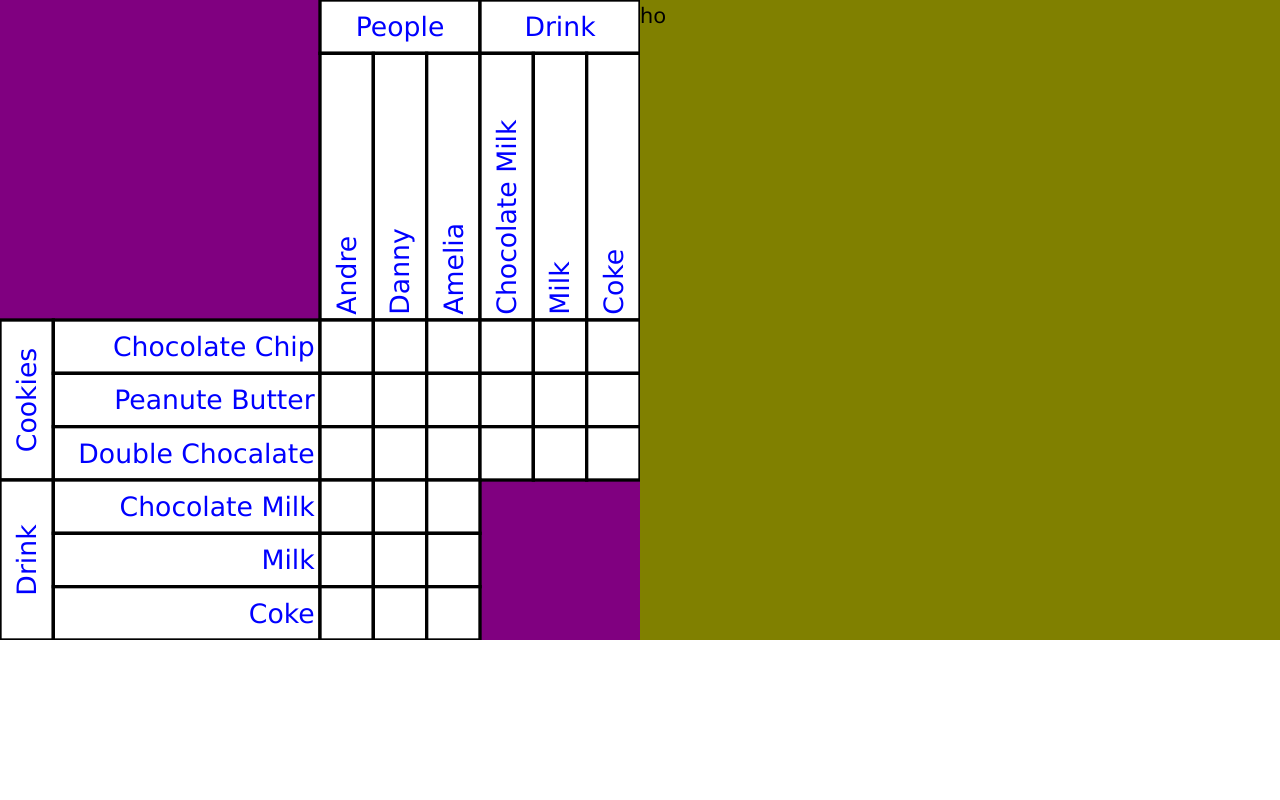
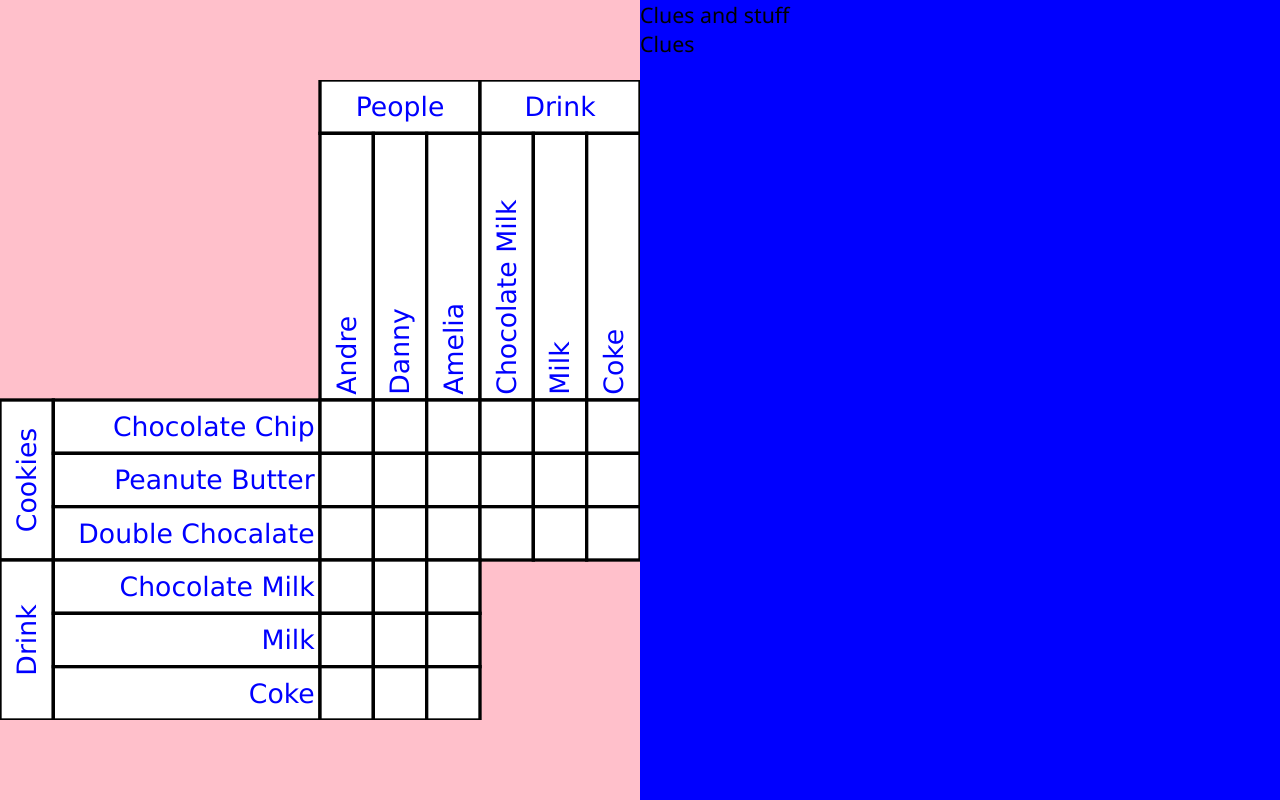
Before and after one commit to DDtMM/LogicProblems, an Angular app: page / in a window 1280 px wide. Built offline with nearby package versions, Linux system fonts and the light colour scheme.

Commit message:
Grid improvement

```diff
--- a/src/app/home/home.component.html
+++ b/src/app/home/home.component.html
@@ -1,10 +1,11 @@
 <div class="container">
   <div>
-    <div class="problem-grid-container">
+
       <app-problem-grid [problem]="problem"></app-problem-grid>
-   </div>
+
   </div>
   <div>
-    ho
+    Clues and stuff <br />
+    Clues
   </div>
 </div>
--- a/src/app/home/home.component.scss
+++ b/src/app/home/home.component.scss
@@ -1,48 +1,60 @@
-.problem-grid-container {
-  // hack to assure square appearance.
-  position: relative;
-  width: 100%;
-  padding-top: 100%;
-  app-problem-grid {
-    position:  absolute;
-    top: 0;
-    left: 0;
-    bottom: 0;
-    right: 0;
-    display: block;
-  }
+app-problem-grid {
+    display: flex;
+    flex-direction: column;
+    align-items: center;
+    justify-content: center;
+    height: 100%;
+
 }
 .container {
   display: flex;
   flex-direction: column;
+  position: relative;
   min-height: 100%;
-  max-height: 100%;
+  max-height: 100vh;
+  height: 100%;
   >div {
     &:first-child {
       flex: 0 1 50%;
       background: purple;
     }
     &:nth-child(2) {
-      flex: 1 0 50%;
-      min-height: 40%;
+      flex: 1 1 50%;
       background: yellow;
+      overflow-y:auto;
     }
   }
 }
 
-@media (min-aspect-ratio: 8/7) {
-
+@media (min-aspect-ratio: 8/9) {
   .container {
     display: flex;
     flex-direction: row;
     >div {
-      width: 50%;
+      height: 100%;
       &:first-child {
-        background: purple;
+        background: pink;
       }
       &:nth-child(2) {
-        background: olive;
+        background: blue;
       }
     }
   }
 }
+
+@media (min-aspect-ratio: 2/1) {
+  .container {
+    display: flex;
+    flex-direction: row;
+    >div {
+      &:first-child {
+        flex: 0 1 auto;
+        background: green;
+      }
+      &:nth-child(2) {
+        flex: 1 0 auto;
+        background: red;
+      }
+    }
+  }
+}
--- a/src/styles.scss
+++ b/src/styles.scss
@@ -4,3 +4,8 @@ html, body {
   padding: 0;
   margin: 0;
 }
+body {
+  min-height: 100vh;
+  height: 100vh;
+  max-height: 100vh;
+}
```
